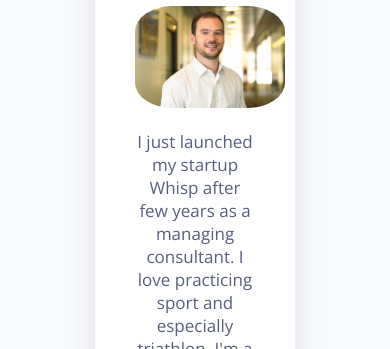
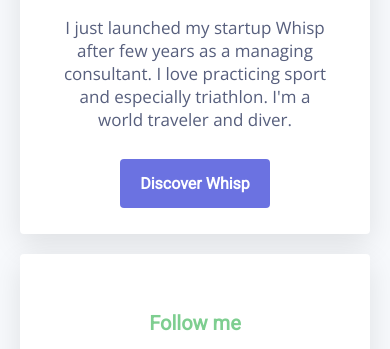
Before and after one commit to ArnoLac/profile, a plain HTML site: page index.html in a window 390 px wide. Shown: the part 317-666 px from the top of the page. Drawn offline with nearby package versions, Linux system fonts and the light colour scheme.

Commit message:
make my profile nicer

```diff
--- a/style.css
+++ b/style.css
@@ -34,21 +34,21 @@ p {
 @media (max-width: 960px) {
   /* For a screen < 960px, this CSS will be read */
   .container {
-    width: 500px;
+    width: 600px;
     margin: 50px auto;
   }
 }
 @media (max-width: 720px) {
   /* For a screen < 720px, this CSS will be read */
   .container {
-    width: 400px;
+    width: 500px;
     margin: 50px auto;
   }
 }
 @media (max-width: 540px) {
   /* For a screen < 540px, this CSS will be read */
   .container {
-    width: 200px;
+    width: 350px;
     margin: 50px auto;
   }
 }
```
